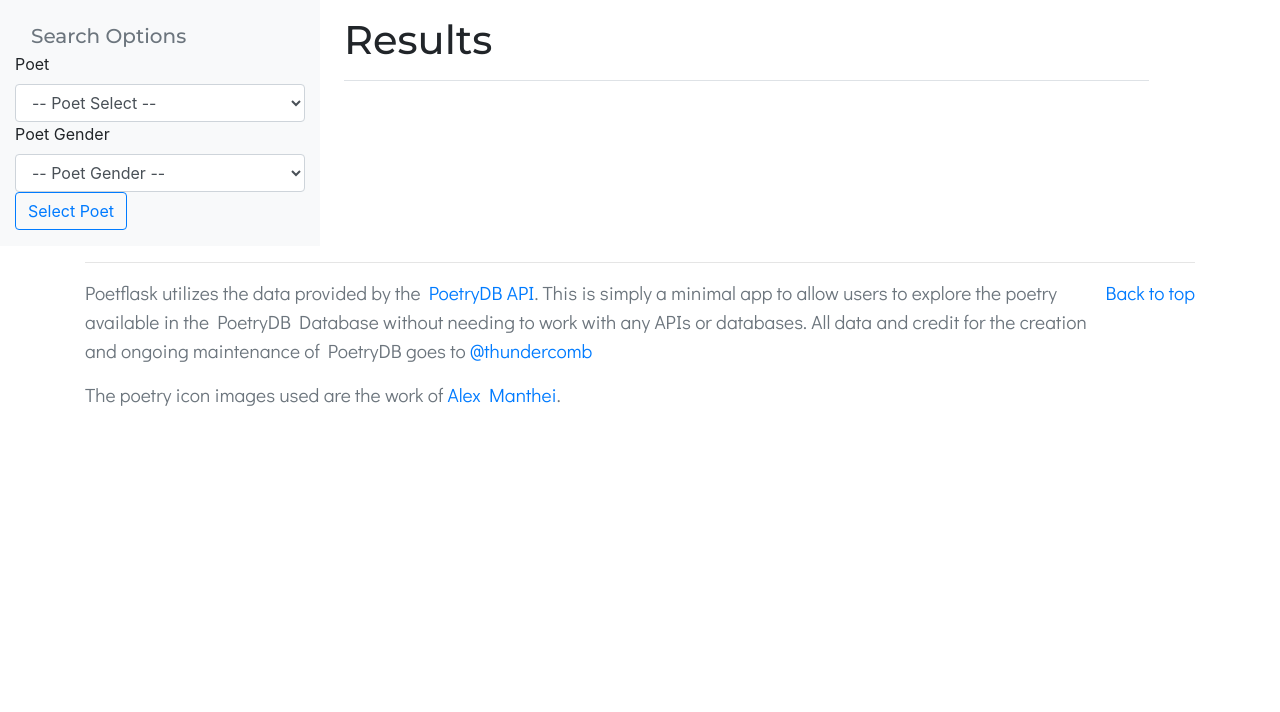
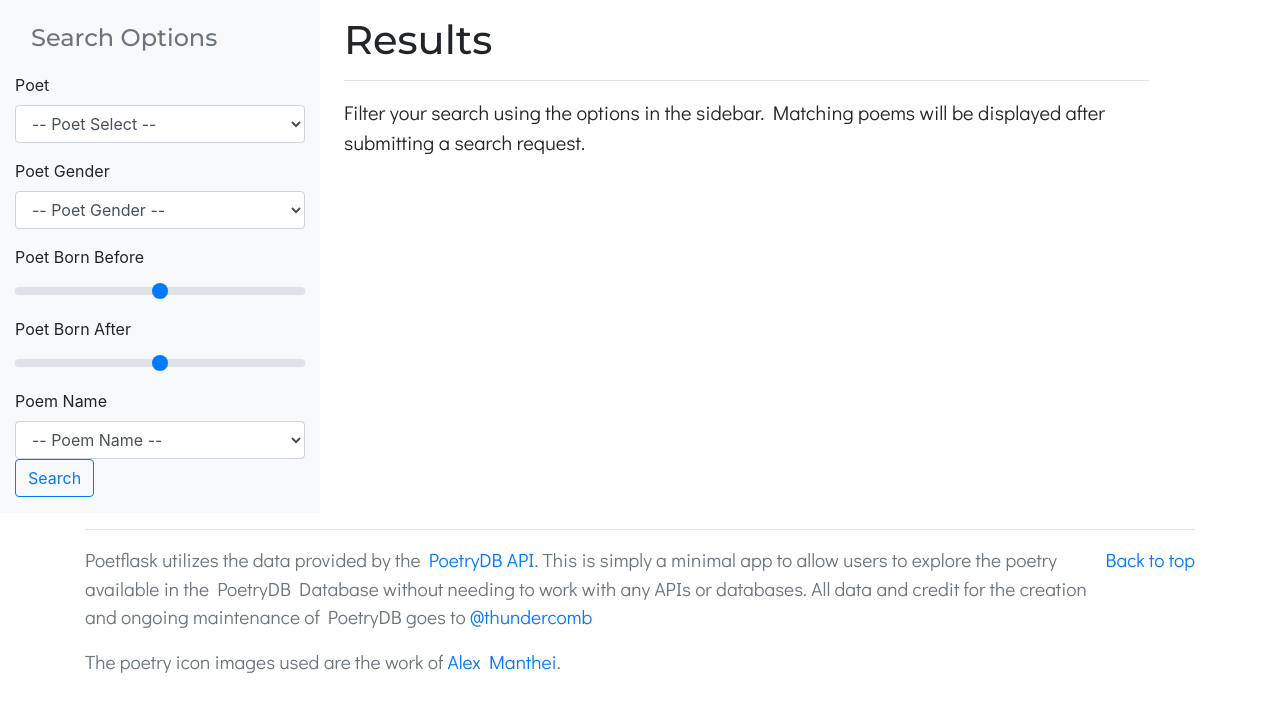
Before and after one commit to aschleg/poetflask, a Flask app: template app/templates/poetry.html in a window 1280 px wide. Shown: the part 56-768 px from the top of the page. Run offline with Flask 2, Linux system fonts and the light colour scheme; the template is opened without the code that fills it: most values are stand-ins (such as "Sample title", 1, 10 or a date in 2020); parts of the project's set-up code (start-up, migrations or seed data) failed here and were passed over; some libraries are stand-ins or nearby versions; some web fonts are replaced.

Commit message:
commit updates

```diff
--- a/app/templates/poetry.html
+++ b/app/templates/poetry.html
@@ -6,26 +6,40 @@
         <div class="row">
             <nav class="col-3 d-none d-md-block bg-light sidebar">
                 <div class="sidebar-sticky">
-                    <h5 class="sidebar-heading d-flex align-items-left px-3 mt-4 mb-1 text-muted">
+                    <h4 class="sidebar-heading d-flex align-items-left px-3 mt-4 mb-1 text-muted">
                         <span>Search Options</span>
-                    </h5>
+                    </h4>
                     <form action="{{ url_for('poetry') }}" id="poetrySearchCriteria" method=post>
                         <div class="form-group">
-                            <label for="poet_select">Poet</label>
+                            <label for="poet_select" class="pt-3">Poet</label>
                             <select class="form-control" id="poet_select" name="poet_select">
                                 <option disabled selected value> -- Poet Select -- </option>
                                 {% for poet in poet_list %}
                                     <option>{{ poet.name }}</option>
                                 {% endfor %}
                             </select>
-                            <label for="poet_gender">Poet Gender</label>
+                            <label for="poet_gender" class="pt-3">Poet Gender</label>
                             <select class="form-control" id="poet_gender" name="poet_gender">
                                 <option disabled selected value> -- Poet Gender -- </option>
                                 <option>Female</option>
                                 <option>Male</option>
                             </select>
-                            <button type="submit" class="btn btn-outline-primary" id="selectPoet">
-                                Select Poet
+                            <label for="poet_born_before" class="pt-3">Poet Born Before</label>
+                            <input type="range" class="custom-range" id="poet_born_before"
+                                   min="{{ min_poet_birth }}" max="{{ max_poet_birth }}">
+                            <label for="poet_born_after" class="pt-3">Poet Born After</label>
+                            <input type="range" class="custom-range" id="poet_born_after"
+                                   min="{{ min_poet_birth }}" max="{{ max_poet_birth }}">
+                            <label for="poem_name" class="pt-3">Poem Name</label>
+                            <select class="form-control" id="poem_name" name="poem_name">
+                                <option disabled selected value> -- Poem Name -- </option>
+                                {%  for poem in poem_list %}
+                                    <option>{{ poem.title }}</option>
+                                {% endfor %}
+                            </select>
+                            <span class="pt-3"></span>
+                            <button type="submit" class="btn btn-outline-primary" id="submitSearch">
+                                Search
                             </button>
                         </div>
                     </form>
@@ -36,6 +50,10 @@
                             pt-3 pb-2 mb-3 border-bottom">
                     <h1 class="display-5">Results</h1>
                 </div>
+                <p class="lead">
+                    Filter your search using the options in the sidebar. Matching poems will be displayed after
+                    submitting a search request.
+                </p>
             </main>
         </div>
     </div>
@@ -46,9 +64,13 @@
 
     <script type="text/javascript">
 
-        function search_criteria(e) {
+        function search_poetry(e) {
             let data = {
-                poet: $('#poet_select').val()
+                poet: $('#poet_select').val(),
+                poet_gender: $('#poet_gender').val(),
+                poet_born_before: $('#poet_born_before').val(),
+                poet_born_after: $('#poet_born_after').val(),
+                poem: $('#poem_name').val()
             };
 
             $.ajax({
@@ -56,7 +78,7 @@
                 dataType: 'json',
                 type: 'POST',
                 data: JSON.stringify(data),
-                url: '{{ url_for('poetry_search_criteria') }}'
+                url: '{{ url_for('poetry_search') }}'
             })
             .done(function(data) {
 
@@ -65,7 +87,7 @@
             e.preventDefault();
         }
 
-        $('#poetrySearchCriteria').on('submit', search_criteria)
+        $('#submitSearch').on('submit', search_poetry)
 
     </script>
 
```
Also changed, not shown: app/routes.py (+5 -3 lines), app/templates/index.html (+4 -4 lines).
